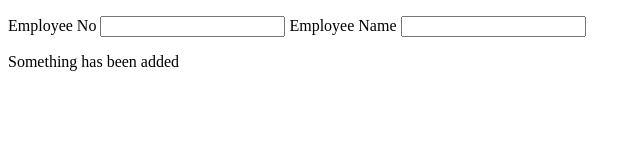
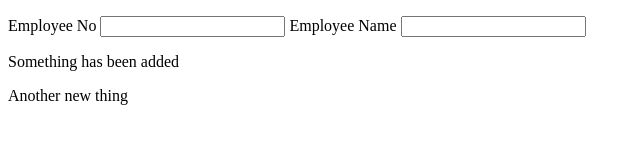
Before and after one commit to OLUADELEKE/carmart, a plain HTML site: page index.html in a window 1280 px wide. Shown: the whole page, without its empty margins (0-641 px from the left). Drawn offline with Linux system fonts and the light colour scheme.

Commit message:
something added

```diff
--- a/index.html
+++ b/index.html
@@ -14,5 +14,6 @@
    </p>
     </form>
     <p>Something has been added</p>
+    <p>Another new thing</p>
   </body>
 </html>
```
